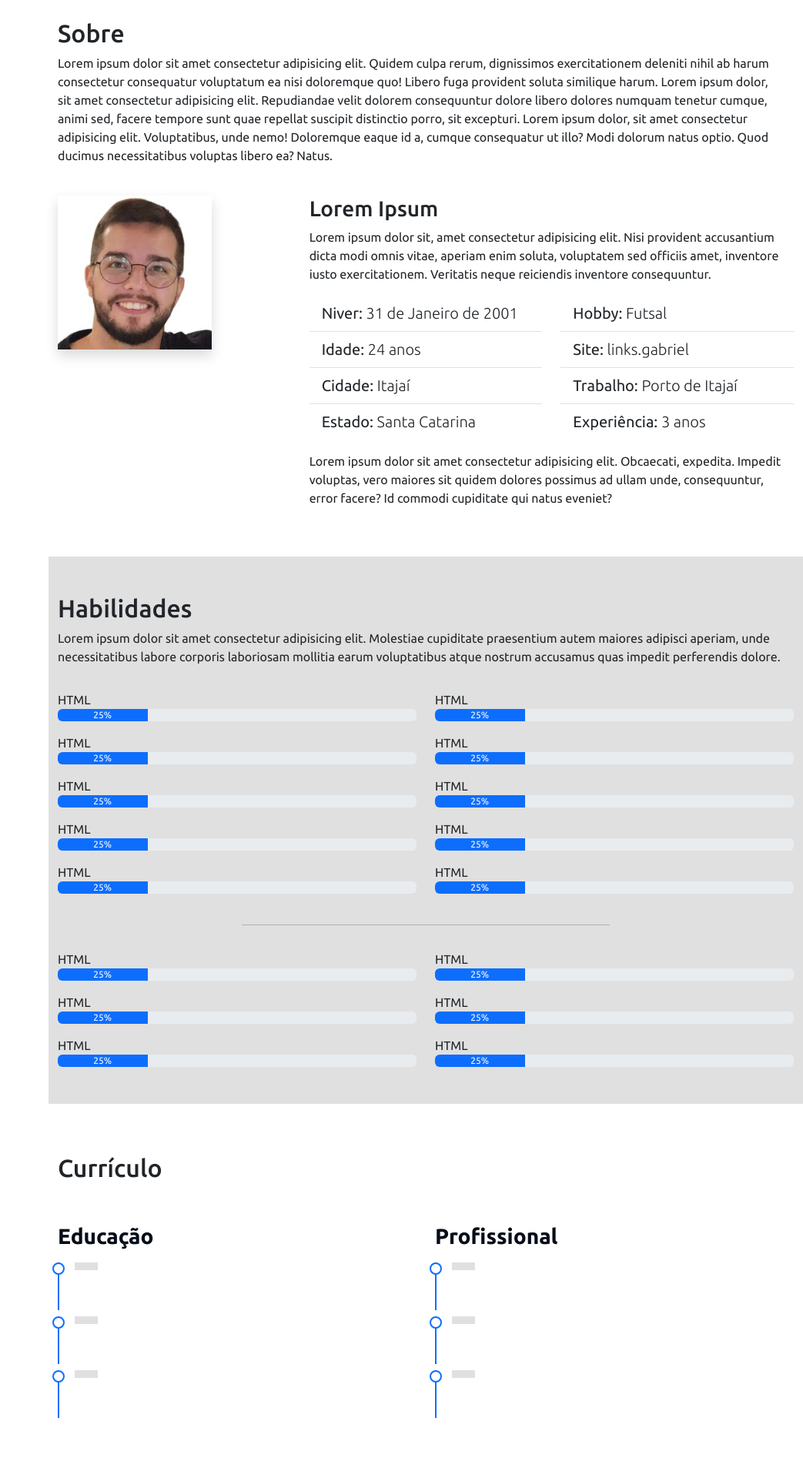
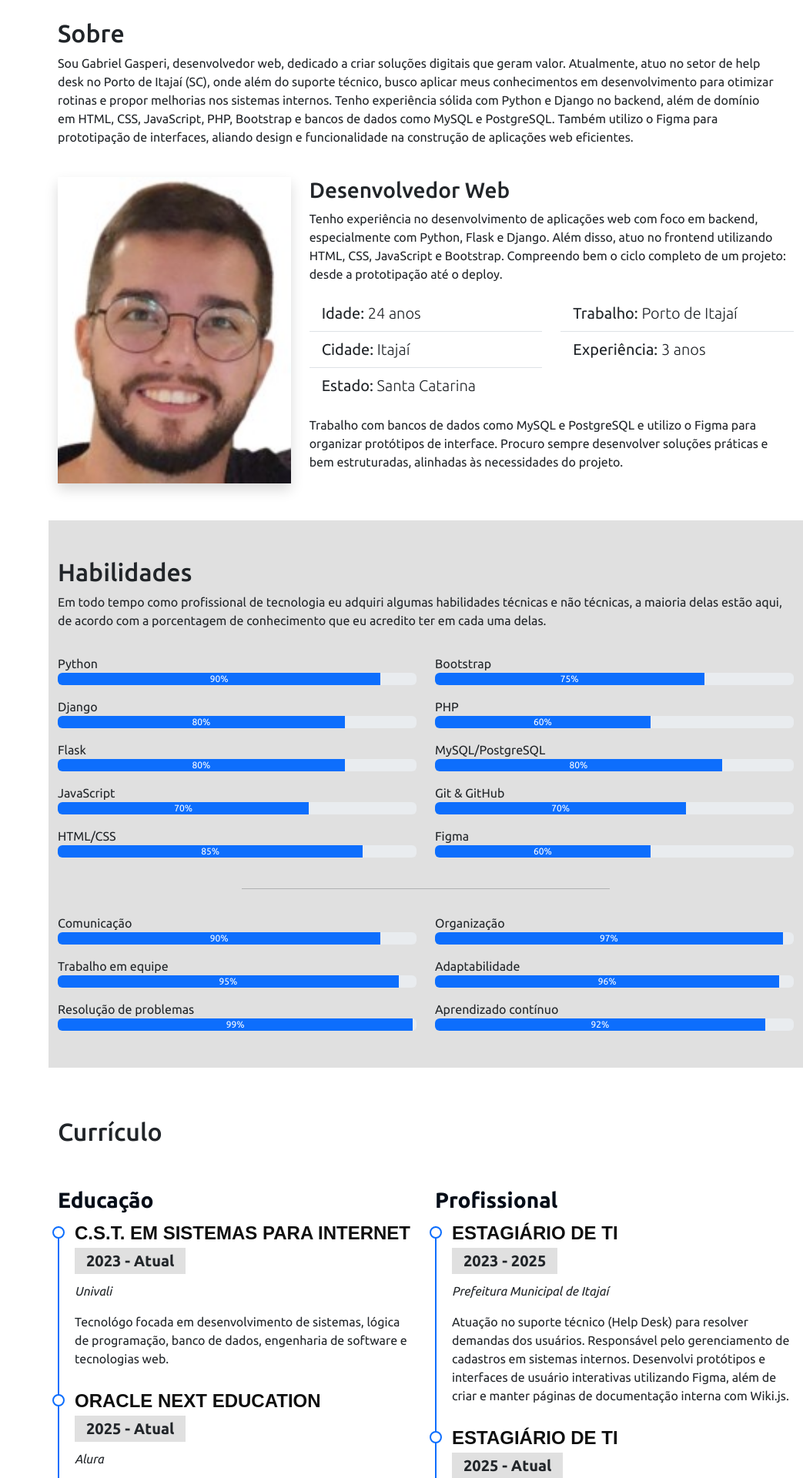
Before and after one commit to gabrielgasperig/portfolio, a Flask app: page / in a window 1280 px wide. Shown: the part 840-2760 px from the top of the page at 77% size, without its empty margins (237-1280 px from the left). Run offline with Flask 3, Linux system fonts and the light colour scheme; some libraries are stand-ins or nearby versions.

Commit message:
Adicionando informações e corrigindo alguns componentes

```diff
--- a/static/script.js
+++ b/static/script.js
@@ -22,3 +22,25 @@ navItem.forEach((item) => {
     }
   });
 });
+
+// Animar todos os itens na tela que tiverem o atributo data-anime
+
+const item = document.querySelectorAll("[data-anime]");
+
+const animeScroll = () => {
+  const windowTop = window.pageYOffset + window.innerHeight * 0.85 ;
+
+  item.forEach((element) => {
+    if (windowTop > element.offsetTop) {
+      element.classList.add("animate");
+    } else {
+      element.classList.remove("animate");
+    }
+  });
+};
+
+animeScroll();
+
+window.addEventListener("scroll", ()=>{
+  animeScroll();
+})
--- a/static/style.css
+++ b/static/style.css
@@ -259,4 +259,36 @@ body.menu-nav-active {
         margin-right: 0;
         display: none;
     }
+
+    [data-anime="right"] {
+        transform: translate3d(-100%, 0, 0);
+    }
 }
+
+/* Animações */
+
+[data-anime] {
+    opacity: 0;
+    transition: 1s;
+}
+
+[data-anime="down"] {
+    transform: translate3d(0, -100%, 0);
+}
+
+[data-anime="up"] {
+    transform: translate3d(0, 100%, 0);
+}
+
+[data-anime="left"] {
+    transform: translate3d(-100%, 0, 0);
+}
+
+[data-anime="right"] {
+    transform: translate3d(50px, 0, 0);
+}
+
+[data-anime].animate {
+    opacity: 1;
+    transform: translate3d(0, 0, 0);
+}
--- a/templates/index.html
+++ b/templates/index.html
@@ -77,8 +77,7 @@
         >
           <h2 class="text-shadow">Gabriel Gasperi</h2>
           <span id="subtitle" class="text-shadow"
-            >Desenvolvedor | Python | Django | JavaScript | MySQL |
-            PostgreSQL</span
+            >Desenvolvedor Web | Python | Django | JavaScript</span
           >
         </div>
 
@@ -95,20 +94,10 @@
 
       <section class="container mt-5" id="sobre">
         <div class="row w-100">
-          <div class="col-md-12">
+          <div class="col-md-12" data-anime="down">
             <h2 class="pt-3">Sobre</h2>
             <p>
-              Lorem ipsum dolor sit amet consectetur adipisicing elit. Quidem
-              culpa rerum, dignissimos exercitationem deleniti nihil ab harum
-              consectetur consequatur voluptatum ea nisi doloremque quo! Libero
-              fuga provident soluta similique harum. Lorem ipsum dolor, sit amet
-              consectetur adipisicing elit. Repudiandae velit dolorem
-              consequuntur dolore libero dolores numquam tenetur cumque, animi
-              sed, facere tempore sunt quae repellat suscipit distinctio porro,
-              sit excepturi. Lorem ipsum dolor, sit amet consectetur adipisicing
-              elit. Voluptatibus, unde nemo! Doloremque eaque id a, cumque
-              consequatur ut illo? Modi dolorum natus optio. Quod ducimus
-              necessitatibus voluptas libero ea? Natus.
+              Sou Gabriel Gasperi, desenvolvedor web, dedicado a criar soluções digitais que geram valor. Atualmente, atuo no setor de help desk no Porto de Itajaí (SC), onde além do suporte técnico, busco aplicar meus conhecimentos em desenvolvimento para otimizar rotinas e propor melhorias nos sistemas internos. Tenho experiência sólida com Python e Django no backend, além de domínio em HTML, CSS, JavaScript, PHP, Bootstrap e bancos de dados como MySQL e PostgreSQL. Também utilizo o Figma para prototipação de interfaces, aliando design e funcionalidade na construção de aplicações web eficientes.
             </p>
           </div>
         </div>
@@ -116,24 +105,20 @@
         <div class="row mt-4">
           <div class="col-md-4">
             <img
-              class="img-fluid shadow"
+              class="img-fluid shadow w-100 h-100 object-fit-cover"
               src="../static/img/profile.jpg"
               alt="Foto do Gabriel"
+              data-anime="left"
             />
           </div>
-          <div class="col-md-8">
-            <h3>Lorem Ipsum</h3>
+          <div class="col-md-8" data-anime="right">
+            <h3>Desenvolvedor Web</h3>
             <p>
-              Lorem ipsum dolor sit, amet consectetur adipisicing elit. Nisi
-              provident accusantium dicta modi omnis vitae, aperiam enim soluta,
-              voluptatem sed officiis amet, inventore iusto exercitationem.
-              Veritatis neque reiciendis inventore consequuntur.
+              Tenho experiência no desenvolvimento de aplicações web com foco em backend, especialmente com Python, Flask e Django. Além disso, atuo no frontend utilizando HTML, CSS, JavaScript e Bootstrap. Compreendo bem o ciclo completo de um projeto: desde a prototipação até o deploy.
             </p>
             <div class="row mt-3 mb-3">
               <div class="col-md-6">
                 <ul class="list-group list-group-flush fs-5">
-                  <li class="list-group-item">
-                    Niver: <span class="fw-lighter">31 de Janeiro de 2001</span>
                   </li>
                   <li class="list-group-item">
                     Idade: <span class="fw-lighter">24 anos</span>
@@ -148,19 +133,6 @@
               </div>
               <div class="col-md-6">
                 <ul class="list-group list-group-flush fs-5">
-                  <li class="list-group-item">
-                    Hobby: <span class="fw-lighter">Futsal</span>
-                  </li>
-                  <li class="list-group-item">
-                    Site:
-                    <a
-                      href=""
-                      target="_blank"
-                      class="fw-lighter text-decoration-none link-dark"
-                    >
-                      links.gabriel</a
-                    >
-                  </li>
                   <li class="list-group-item">
                     Trabalho:
                     <a
@@ -177,12 +149,7 @@
                 </ul>
               </div>
             </div>
-            <p>
-              Lorem ipsum dolor sit amet consectetur adipisicing elit.
-              Obcaecati, expedita. Impedit voluptas, vero maiores sit quidem
-              dolores possimus ad ullam unde, consequuntur, error facere? Id
-              commodi cupiditate qui natus eveniet?
-            </p>
+            <p>Trabalho com bancos de dados como MySQL e PostgreSQL e utilizo o Figma para organizar protótipos de interface. Procuro sempre desenvolver soluções práticas e bem estruturadas, alinhadas às necessidades do projeto.</p>
           </div>
         </div>
       </section>
@@ -190,126 +157,142 @@
       <section class="mt-5 section-bg" id="habilidades">
         <div class="container pb-5">
           <h2 class="pt-5">Habilidades</h2>
-          <p>
-            Lorem ipsum dolor sit amet consectetur adipisicing elit. Molestiae
-            cupiditate praesentium autem maiores adipisci aperiam, unde
-            necessitatibus labore corporis laboriosam mollitia earum
-            voluptatibus atque nostrum accusamus quas impedit perferendis
-            dolore.
-          </p>
+          <p>Em todo tempo como profissional de tecnologia eu adquiri algumas habilidades técnicas e não técnicas,
+                    a maioria delas estão aqui, de acordo com a porcentagem de conhecimento que eu acredito ter em cada
+                    uma delas.</p>
           <div class="row">
             <div class="col-md-6">
-              <p class="mt-3 mb-0">HTML</p>
+              <p class="mt-3 mb-0">Python</p>
               <div
                 class="progress"
                 role="progressbar"
                 aria-label="Example with label"
-                aria-valuenow="25"
+                aria-valuenow="90"
                 aria-valuemin="0"
                 aria-valuemax="100"
               >
-                <div class="progress-bar" style="width: 25%">25%</div>
+                <div class="progress-bar" style="width: 90%" data-anime="left">
+                  90%
+                </div>
               </div>
-              <p class="mt-3 mb-0">HTML</p>
+              <p class="mt-3 mb-0">Django</p>
               <div
                 class="progress"
                 role="progressbar"
                 aria-label="Example with label"
-                aria-valuenow="25"
+                aria-valuenow="80"
                 aria-valuemin="0"
                 aria-valuemax="100"
               >
-                <div class="progress-bar" style="width: 25%">25%</div>
+                <div class="progress-bar" style="width: 80%" data-anime="left">
+                  80%
+                </div>
               </div>
-              <p class="mt-3 mb-0">HTML</p>
+              <p class="mt-3 mb-0">Flask</p>
               <div
                 class="progress"
                 role="progressbar"
                 aria-label="Example with label"
-                aria-valuenow="25"
+                aria-valuenow="80"
                 aria-valuemin="0"
                 aria-valuemax="100"
               >
-                <div class="progress-bar" style="width: 25%">25%</div>
+                <div class="progress-bar" style="width: 80%" data-anime="left">
+                  80%
+                </div>
               </div>
-              <p class="mt-3 mb-0">HTML</p>
+              <p class="mt-3 mb-0">JavaScript</p>
               <div
                 class="progress"
                 role="progressbar"
                 aria-label="Example with label"
-                aria-valuenow="25"
+                aria-valuenow="70"
                 aria-valuemin="0"
                 aria-valuemax="100"
               >
-                <div class="progress-bar" style="width: 25%">25%</div>
+                <div class="progress-bar" style="width: 70%" data-anime="left">
+                  70%
+                </div>
               </div>
-              <p class="mt-3 mb-0">HTML</p>
+              <p class="mt-3 mb-0">HTML/CSS</p>
               <div
                 class="progress"
                 role="progressbar"
                 aria-label="Example with label"
-                aria-valuenow="25"
+                aria-valuenow="85"
                 aria-valuemin="0"
                 aria-valuemax="100"
               >
-                <div class="progress-bar" style="width: 25%">25%</div>
+                <div class="progress-bar" style="width: 85%" data-anime="left">
+                  85%
+                </div>
               </div>
             </div>
             <div class="col-md-6">
-              <p class="mt-3 mb-0">HTML</p>
+              <p class="mt-3 mb-0">Bootstrap</p>
               <div
                 class="progress"
                 role="progressbar"
                 aria-label="Example with label"
-                aria-valuenow="25"
+                aria-valuenow="75"
                 aria-valuemin="0"
                 aria-valuemax="100"
               >
-                <div class="progress-bar" style="width: 25%">25%</div>
+                <div class="progress-bar" style="width: 75%" data-anime="left">
+                  75%
+                </div>
               </div>
-              <p class="mt-3 mb-0">HTML</p>
+              <p class="mt-3 mb-0">PHP</p>
               <div
                 class="progress"
                 role="progressbar"
                 aria-label="Example with label"
-                aria-valuenow="25"
+                aria-valuenow="60"
                 aria-valuemin="0"
                 aria-valuemax="100"
               >
-                <div class="progress-bar" style="width: 25%">25%</div>
+                <div class="progress-bar" style="width: 60%" data-anime="left">
+                  60%
+                </div>
               </div>
-              <p class="mt-3 mb-0">HTML</p>
+              <p class="mt-3 mb-0">MySQL/PostgreSQL</p>
               <div
                 class="progress"
                 role="progressbar"
                 aria-label="Example with label"
-                aria-valuenow="25"
+                aria-valuenow="80"
                 aria-valuemin="0"
                 aria-valuemax="100"
               >
-                <div class="progress-bar" style="width: 25%">25%</div>
+                <div class="progress-bar" style="width: 80%" data-anime="left">
+                  80%
+                </div>
               </div>
-              <p class="mt-3 mb-0">HTML</p>
+              <p class="mt-3 mb-0">Git & GitHub</p>
               <div
                 class="progress"
                 role="progressbar"
                 aria-label="Example with label"
-                aria-valuenow="25"
+                aria-valuenow="70"
                 aria-valuemin="0"
                 aria-valuemax="100"
               >
-                <div class="progress-bar" style="width: 25%">25%</div>
+                <div class="progress-bar" style="width: 70%" data-anime="left">
+                  70%
+                </div>
               </div>
-              <p class="mt-3 mb-0">HTML</p>
+              <p class="mt-3 mb-0">Figma</p>
               <div
                 class="progress"
                 role="progressbar"
                 aria-label="Example with label"
-                aria-valuenow="25"
+                aria-valuenow="60"
                 aria-valuemin="0"
                 aria-valuemax="100"
               >
-                <div class="progress-bar" style="width: 25%">25%</div>
+                <div class="progress-bar" style="width: 60%" data-anime="left">
+                  60%
+                </div>
               </div>
             </div>
           </div>
@@ -319,73 +302,85 @@
 
           <div class="row">
             <div class="col-md-6">
-              <p class="mt-3 mb-0">HTML</p>
+              <p class="mt-3 mb-0">Comunicação</p>
               <div
                 class="progress"
                 role="progressbar"
                 aria-label="Example with label"
-                aria-valuenow="25"
+                aria-valuenow="90"
                 aria-valuemin="0"
                 aria-valuemax="100"
               >
-                <div class="progress-bar" style="width: 25%">25%</div>
+                <div class="progress-bar" style="width: 90%" data-anime="left">
+                  90%
+                </div>
               </div>
-              <p class="mt-3 mb-0">HTML</p>
+              <p class="mt-3 mb-0">Trabalho em equipe</p>
               <div
                 class="progress"
                 role="progressbar"
                 aria-label="Example with label"
-                aria-valuenow="25"
+                aria-valuenow="95"
                 aria-valuemin="0"
                 aria-valuemax="100"
               >
-                <div class="progress-bar" style="width: 25%">25%</div>
+                <div class="progress-bar" style="width: 95%" data-anime="left">
+                  95%
+                </div>
               </div>
-              <p class="mt-3 mb-0">HTML</p>
+              <p class="mt-3 mb-0">Resolução de problemas</p>
               <div
                 class="progress"
                 role="progressbar"
                 aria-label="Example with label"
-                aria-valuenow="25"
+                aria-valuenow="99"
                 aria-valuemin="0"
                 aria-valuemax="100"
               >
-                <div class="progress-bar" style="width: 25%">25%</div>
+                <div class="progress-bar" style="width: 99%" data-anime="left">
+                  99%
+                </div>
               </div>
             </div>
             <div class="col-md-6">
-              <p class="mt-3 mb-0">HTML</p>
+              <p class="mt-3 mb-0">Organização</p>
               <div
                 class="progress"
                 role="progressbar"
                 aria-label="Example with label"
-                aria-valuenow="25"
+                aria-valuenow="97"
                 aria-valuemin="0"
                 aria-valuemax="100"
               >
-                <div class="progress-bar" style="width: 25%">25%</div>
+                <div class="progress-bar" style="width: 97%" data-anime="left">
+                  97%
+                </div>
               </div>
-              <p class="mt-3 mb-0">HTML</p>
+              <p class="mt-3 mb-0">Adaptabilidade</p>
               <div
                 class="progress"
                 role="progressbar"
                 aria-label="Example with label"
-                aria-valuenow="25"
+                aria-valuenow="96"
                 aria-valuemin="0"
                 aria-valuemax="100"
               >
-                <div class="progress-bar" style="width: 25%">25%</div>
+                <div class="progress-bar" style="width: 96%" data-anime="left">
+                  96%
+                </div>
               </div>
-              <p class="mt-3 mb-0">HTML</p>
+              <p class="mt-3 mb-0">Aprendizado contínuo</p>
               <div
                 class="progress"
                 role="progressbar"
                 aria-label="Example with label"
-                aria-valuenow="25"
+                aria-valuenow="92"
                 aria-valuemin="0"
                 aria-valuemax="100"
               >
-                <div class="progress-bar" style="width: 25%">25%</div>
+                <div class="progress-bar" style="width: 92%" data-anime="left">
+                  92%
+                </div>
               </div>
             </div>
           </div>
@@ -399,44 +394,44 @@
           <div class="row">
             <div class="col-md-6">
               <h3 class="cv-title">Educação</h3>
-              <div class="cv-item">
-                <h4></h4>
-                <h5></h5>
-                <p><em></em></p>
-                <p></p>
+
+              <div class="cv-item" data-anime="up">
+                <h4>C.S.T. em Sistemas para Internet</h4>
+                <h5>2023 - Atual</h5>
+                <p><em>Univali</em></p>
+                <p>
+                  Tecnológo focada em desenvolvimento de sistemas, lógica de programação, banco de dados, engenharia de software e tecnologias web.
+                </p>
               </div>
-              <div class="cv-item">
-                <h4></h4>
-                <h5></h5>
-                <p><em></em></p>
-                <p></p>
-              </div>
-              <div class="cv-item">
-                <h4></h4>
-                <h5></h5>
-                <p><em></em></p>
-                <p></p>
+
+              <div class="cv-item" data-anime="up">
+                <h4>Oracle Next Education</h4>
+                <h5>2025 - Atual</h5>
+                <p><em>Alura</em></p>
+                <p>
+                  Formação em Data Science com foco nos fundamentos da área, abordando modelagem de dados, consultas SQL, manipulação e análise de dados com Python.
+                </p>
               </div>
             </div>
             <div class="col-md-6">
               <h3 class="cv-title">Profissional</h3>
-              <div class="cv-item">
-                <h4></h4>
-                <h5></h5>
-                <p><em></em></p>
-                <p></p>
+
+              <div class="cv-item" data-anime="up">
+                <h4>Estagiário de TI</h4>
+                <h5>2023 - 2025</h5>
+                <p><em>Prefeitura Municipal de Itajaí</em></p>
+                <p>
+                  Atuação no suporte técnico (Help Desk) para resolver demandas dos usuários. Responsável pelo gerenciamento de cadastros em sistemas internos. Desenvolvi protótipos e interfaces de usuário interativas utilizando Figma, além de criar e manter páginas de documentação interna com Wiki.js.
+                </p>
               </div>
-              <div class="cv-item">
-                <h4></h4>
-                <h5></h5>
-                <p><em></em></p>
-                <p></p>
-              </div>
-              <div class="cv-item">
-                <h4></h4>
-                <h5></h5>
-                <p><em></em></p>
-                <p></p>
+
+              <div class="cv-item" data-anime="up">
+                <h4>Estagiário de TI</h4>
+                <h5>2025 - Atual</h5>
+                <p><em>Superintendência do Porto de Itajaí</em></p>
+                <p>
+                  Atuo prestando suporte técnico a usuários via telefone, e-mail e presencialmente, solucionando problemas com sistemas operacionais, softwares e pacotes de produtividade. Responsável pela instalação e configuração de softwares e periféricos, além do registro e acompanhamento de chamados técnicos. Auxilio na manutenção preventiva e corretiva de equipamentos, organização de cabeamento de rede e telefonia, e manutenção de impressoras e outros dispositivos. Mantenho a documentação técnica atualizada e encaminho demandas complexas para equipes especializadas.
+                </p>
               </div>
             </div>
           </div>
@@ -703,7 +698,7 @@
           <h2 class="pt-3 pb-3">Contato</h2>
           <div class="row">
             <div class="col-md-5">
-              <div class="card p-5 shadow border-0">
+              <div class="card p-5 shadow border-0" data-anime="up">
                 <div class="endereco">
                   <h4><i class="bi bi-geo-alt"> Localização:</i></h4>
                   <p>Itajaí, SC</p>
@@ -715,7 +710,7 @@
                 </div>
 
                 <iframe
-                  src="https://www.google.com/maps/embed?pb=!1m18!1m12!1m3!1d3556.7227770610534!2d-48.64390832378671!3d-26.94400169451339!2m3!1f0!2f0!3f0!3m2!1i1024!2i768!4f13.1!3m3!1m2!1s0x94d8cbd4fd5d9355%3A0x831d29683dd8629f!2sR.%20Laura%20dos%20Santos%20Laurindo%20-%20Santa%20Clara%2C%20Itaja%C3%AD%20-%20SC%2C%2088306-705!5e0!3m2!1spt-BR!2sbr!4v1749221563947!5m2!1spt-BR!2sbr"
+                 src="https://www.google.com/maps/embed?pb=!1m18!1m12!1m3!1d113791.53094643138!2d-48.827567128622!3d-26.9673634997524!2m3!1f0!2f0!3f0!3m2!1i1024!2i768!4f13.1!3m3!1m2!1s0x94d8cc651b94663b%3A0x506f2d619440307b!2sItaja%C3%AD%20-%20SC!5e0!3m2!1spt-BR!2sbr!4v1749333549218!5m2!1spt-BR!2sbr" width="600" height="450" style="border:0;" allowfullscreen="" loading="lazy" referrerpolicy="no-referrer-when-downgrade"
                   width="400"
                   height="300"
                   style="border: 0"
@@ -727,7 +722,7 @@
               </div>
             </div>
             <div class="col-md-7 mt-5 mt-md-0">
-              <div class="card p-5 h-100 shadow border-0">
+              <div class="card p-5 h-100 shadow border-0" data-anime="left">
                 <form class="row g-3" action="/send" method="POST">
                   <div class="col-md-6">
                     <label for="nome" class="form-label">Nome:</label>
```
